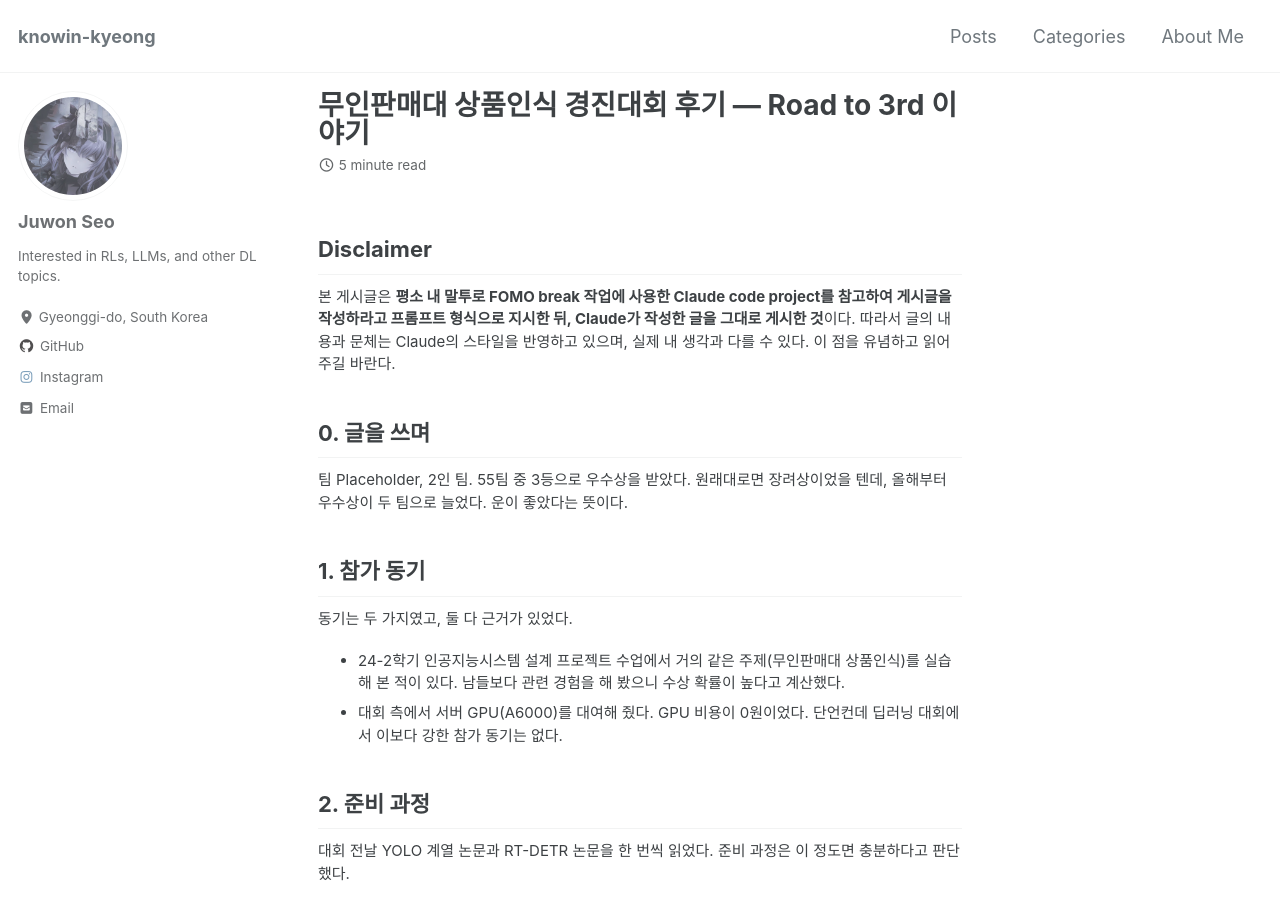
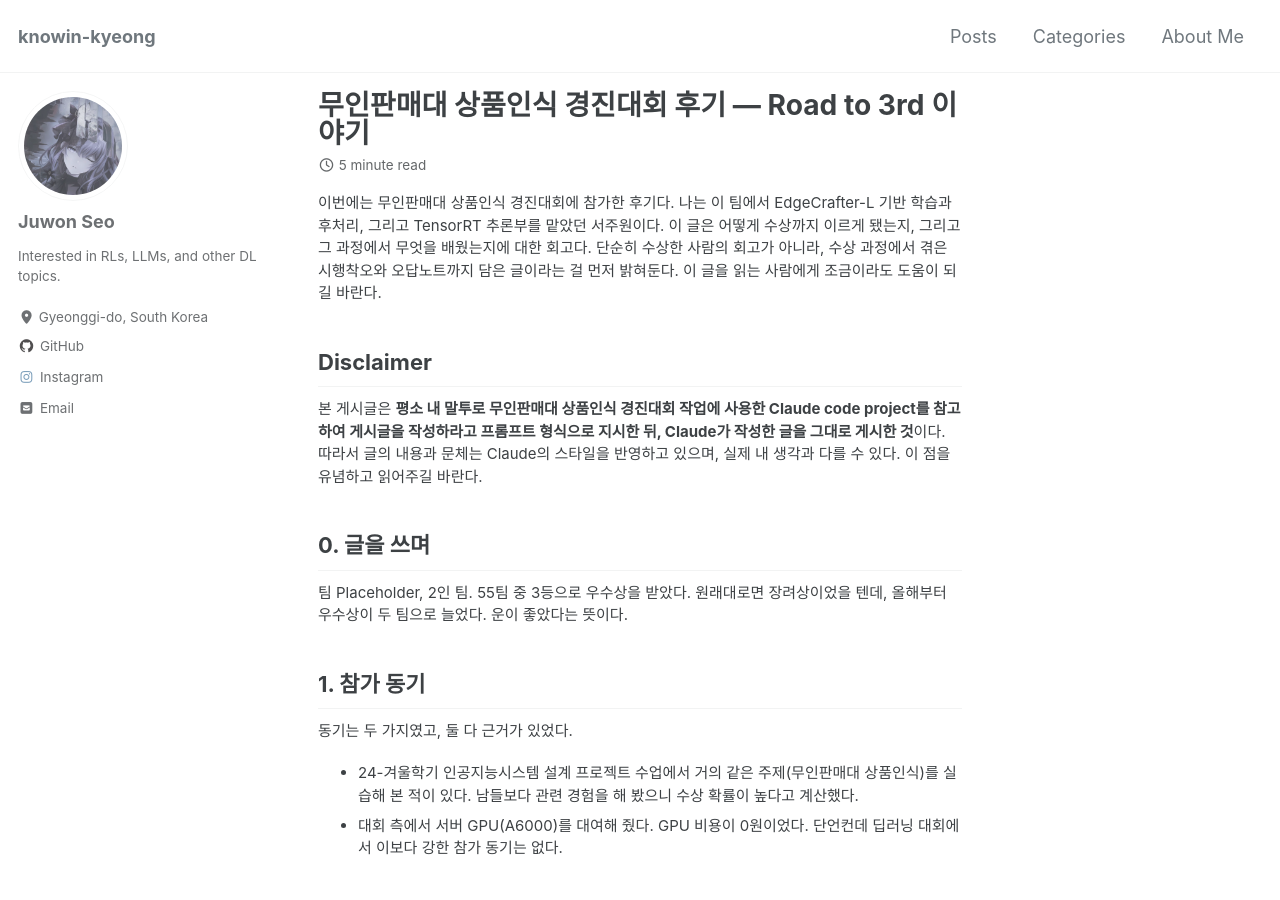
Before and after one commit to knowin-kyeong/knowin-kyeong.github.io, a Jekyll site: the page built from _posts/2026-07-25-vending-machine-detection-contest-review.md, in a window 1280 px wide and 900 px high. Built offline with Jekyll 4.4.1, drawn with Linux system fonts in a browser that asks for light colours; cached includes are drawn as plain includes.

Commit message:
fix/fix typo

```diff
--- a/_posts/2026-07-25-vending-machine-detection-contest-review.md
+++ b/_posts/2026-07-25-vending-machine-detection-contest-review.md
@@ -9,8 +9,10 @@ tags:
   - 회고
 ---
 
+이번에는 무인판매대 상품인식 경진대회에 참가한 후기다. 나는 이 팀에서 EdgeCrafter-L 기반 학습과 후처리, 그리고 TensorRT 추론부를 맡았던 서주원이다. 이 글은 어떻게 수상까지 이르게 됐는지, 그리고 그 과정에서 무엇을 배웠는지에 대한 회고다. 단순히 수상한 사람의 회고가 아니라, 수상 과정에서 겪은 시행착오와 오답노트까지 담은 글이라는 걸 먼저 밝혀둔다. 이 글을 읽는 사람에게 조금이라도 도움이 되길 바란다.
+
 ## Disclaimer
-본 게시글은 **평소 내 말투로 FOMO break 작업에 사용한 Claude code project를 참고하여 게시글을 작성하라고 프롬프트 형식으로 지시한 뒤, Claude가 작성한 글을 그대로 게시한 것**이다. 따라서 글의 내용과 문체는 Claude의 스타일을 반영하고 있으며, 실제 내 생각과 다를 수 있다. 이 점을 유념하고 읽어주길 바란다.
+본 게시글은 **평소 내 말투로 무인판매대 상품인식 경진대회 작업에 사용한 Claude code project를 참고하여 게시글을 작성하라고 프롬프트 형식으로 지시한 뒤, Claude가 작성한 글을 그대로 게시한 것**이다. 따라서 글의 내용과 문체는 Claude의 스타일을 반영하고 있으며, 실제 내 생각과 다를 수 있다. 이 점을 유념하고 읽어주길 바란다.
 
 ## 0. 글을 쓰며
 팀 Placeholder, 2인 팀. 55팀 중 3등으로 우수상을 받았다. 원래대로면 장려상이었을 텐데, 올해부터 우수상이 두 팀으로 늘었다. 운이 좋았다는 뜻이다.
@@ -19,7 +21,7 @@ tags:
 
 동기는 두 가지였고, 둘 다 근거가 있었다.
 
-- 24-2학기 인공지능시스템 설계 프로젝트 수업에서 거의 같은 주제(무인판매대 상품인식)를 실습해 본 적이 있다. 남들보다 관련 경험을 해 봤으니 수상 확률이 높다고 계산했다.
+- 24-겨울학기 인공지능시스템 설계 프로젝트 수업에서 거의 같은 주제(무인판매대 상품인식)를 실습해 본 적이 있다. 남들보다 관련 경험을 해 봤으니 수상 확률이 높다고 계산했다.
 - 대회 측에서 서버 GPU(A6000)를 대여해 줬다. GPU 비용이 0원이었다. 단언컨데 딥러닝 대회에서 이보다 강한 참가 동기는 없다.
 
 ## 2. 준비 과정
```
Also changed, not shown: _posts/2026-07-23-fomo-break-hackathon-review.md (+2 -1 lines).
